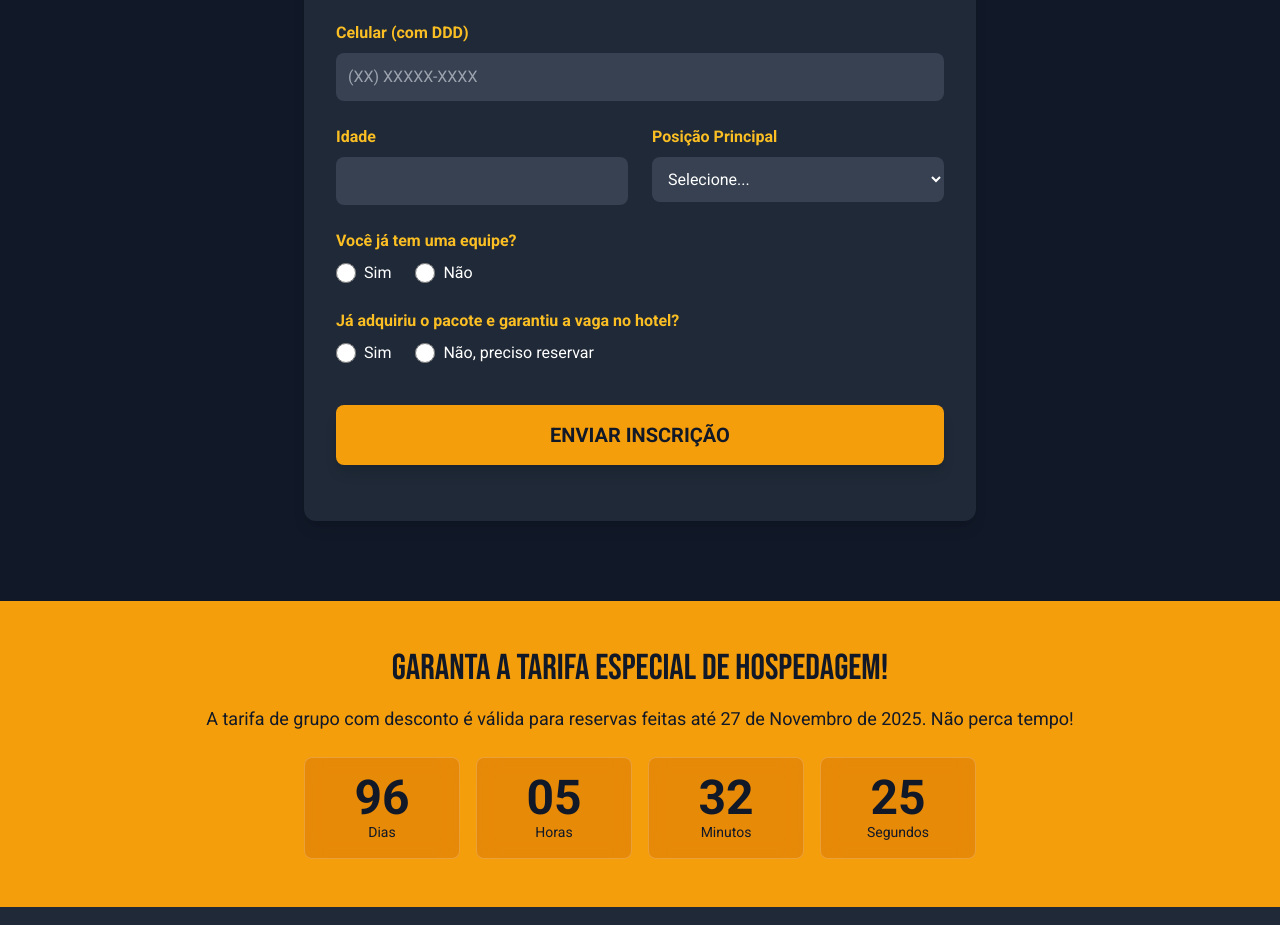
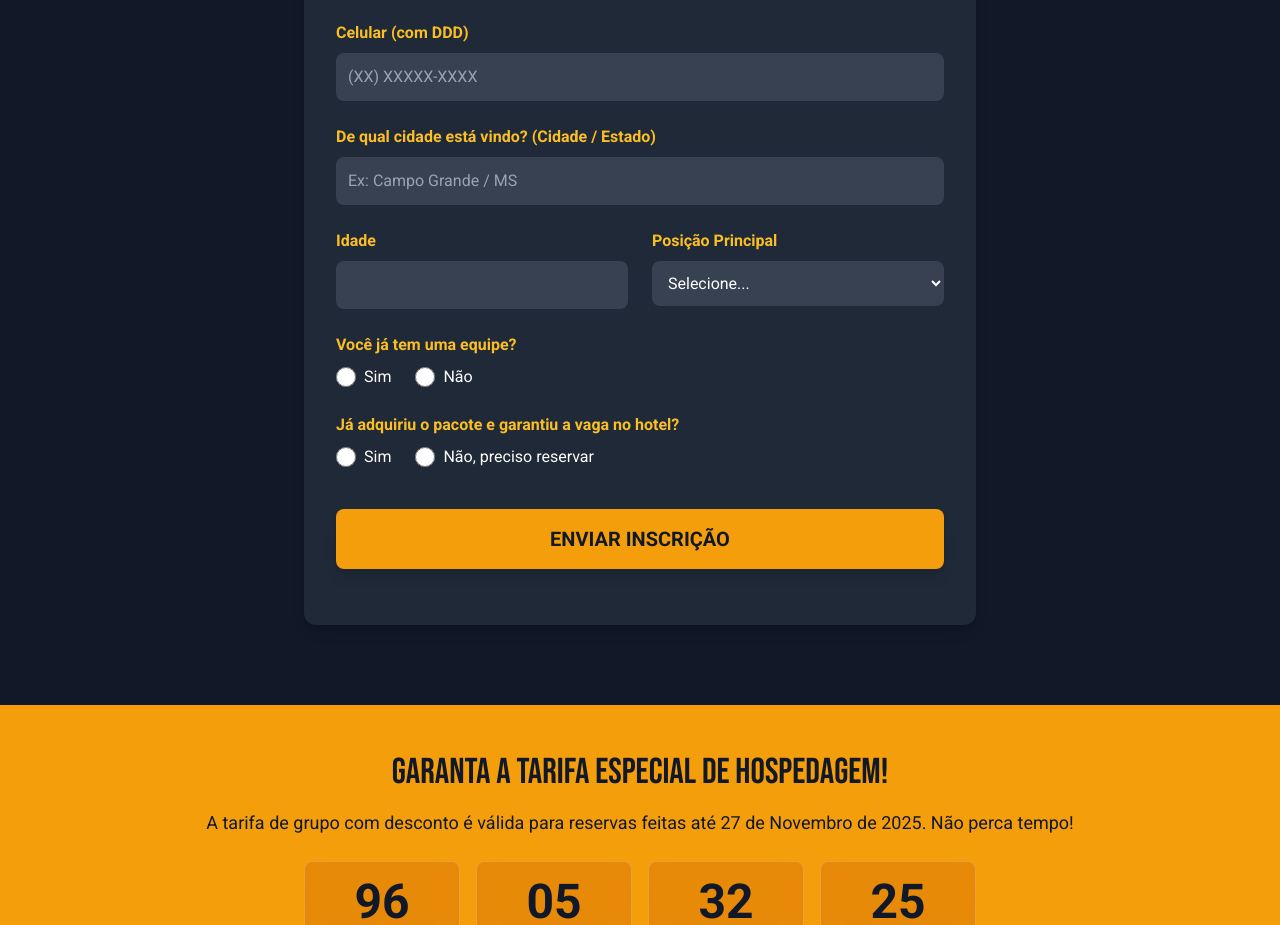
Before and after one commit to cruzetta/Rugby-Evento, a plain HTML site: page public/index.html in a window 1280 px wide. Shown: the part 4632-5557 px from the top of the page. Drawn offline with nearby package versions, Linux system fonts and the light colour scheme; no server answers.

Commit message:
cidade estado

```diff
--- a/public/index.html
+++ b/public/index.html
@@ -247,6 +247,11 @@
                     <div>
                         <label for="celular" class="block text-amber-400 font-bold mb-2">Celular (com DDD)</label>
                         <input type="tel" id="celular" name="celular" placeholder="(XX) XXXXX-XXXX" class="w-full bg-gray-700 text-white p-3 rounded-lg focus:outline-none focus:ring-2 focus:ring-amber-400" required>
+                    </div>
+
+                    <div>
+                        <label for="cidadeEstado" class="block text-amber-400 font-bold mb-2">De qual cidade está vindo? (Cidade / Estado)</label>
+                        <input type="text" id="cidadeEstado" name="cidadeEstado" placeholder="Ex: Campo Grande / MS" class="w-full bg-gray-700 text-white p-3 rounded-lg focus:outline-none focus:ring-2 focus:ring-amber-400" required>
                     </div>
 
                     <div class="grid md:grid-cols-2 gap-6">
@@ -520,6 +525,10 @@
                         <input type="tel" id="kitCelular" name="kitCelular" placeholder="(XX) XXXXX-XXXX" class="w-full bg-gray-700 text-white p-3 rounded-lg focus:outline-none focus:ring-2 focus:ring-amber-400" required>
                     </div>
                     <div>
+                        <label for="kitCidadeEstado" class="block text-amber-400 font-bold mb-2">De qual cidade está vindo? (Cidade / Estado)</label>
+                        <input type="text" id="kitCidadeEstado" name="kitCidadeEstado" placeholder="Ex: Campo Grande / MS" class="w-full bg-gray-700 text-white p-3 rounded-lg focus:outline-none focus:ring-2 focus:ring-amber-400" required>
+                    </div>
+                    <div>
                         <label for="kitNickname" class="block text-amber-400 font-bold mb-2">Apelido (de campo)</label>
                         <input type="text" id="kitNickname" name="kitNickname" class="w-full bg-gray-700 text-white p-3 rounded-lg focus:outline-none focus:ring-2 focus:ring-amber-400" required>
                     </div>
@@ -626,6 +635,7 @@
                 fullName: formData.get('fullName'),
                 nickname: formData.get('nickname'),
                 celular: formData.get('celular'),
+                cidadeEstado: formData.get('cidadeEstado'),
                 age: formData.get('age'),
                 position: formData.get('position'),
                 hasPackage: formData.get('hasPackage'),
@@ -661,6 +671,7 @@
             const kitPurchaseData = {
                 fullName: formData.get('kitFullName'),
                 celular: formData.get('kitCelular'),
+                cidadeEstado: formData.get('kitCidadeEstado'),
                 nickname: formData.get('kitNickname'),
                 kit_shirtName: formData.get('shirtName'),
                 kit_shirtNumber: formData.get('shirtNumber'),
@@ -741,7 +752,6 @@
             const hasTeamRadios = document.querySelectorAll('input[name="hasTeam"]');
             const teamSelectionContainer = document.getElementById('teamSelectionContainer');
             const teamNameSelect = document.getElementById('teamName');
-            // EQUIPES ATUALIZADAS AQUI
             const teams = { 'Sim': ['Keep Walking', 'pelicanos', 'Jurassic pira', 'Jaguaras', 'desterrados', 'Velho Oeste', 'Old Rats'], 'Não': ['Misto 1', 'Misto 2', 'Misto 3'] };
             hasTeamRadios.forEach(radio => {
                 radio.addEventListener('change', (event) => {
```
